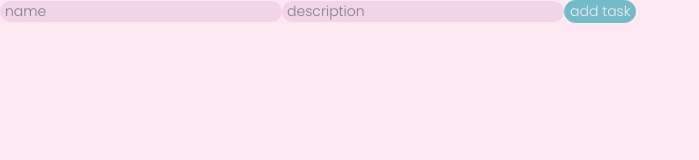
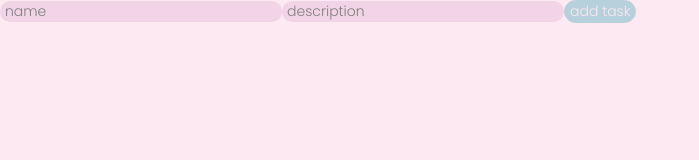
Before and after one commit to marwanzaky/todo, an Angular app: page / in a window 1280 px wide. Shown: the top 160 px of the page, without its empty margins (0-699 px from the left). Built offline with nearby package versions, Linux system fonts and the light colour scheme.

Commit message:
Use a more mature form with validation

```diff
--- a/src/_variables.scss
+++ b/src/_variables.scss
@@ -2,7 +2,7 @@
 $color-bg: #FCE9F1;
 $color-bg-dark: #F1D4E5;
 
-$color-primary-light: #73BBC9;
+$color-primary-light: #D5EBEF;
 $color-primary: #73BBC9;
 $color-primary-dark: #73BBC9;
 
--- a/src/app/app.component.html
+++ b/src/app/app.component.html
@@ -1,7 +1,7 @@
-<form class="addTask" (submit)="addTask(name.value,description.value); false;">
-  <input type="text" placeholder="name" required #name>
-  <input type="text" placeholder="description" required #description>
-  <app-button-full [type]="'submit'">add task</app-button-full>
+<form class="addTask" [formGroup]="addTaskForm" (ngSubmit)="addTask()">
+  <input id="name" type="text" placeholder="name" formControlName="name">
+  <input id="description" type="text" placeholder="description" formControlName="description">
+  <app-button-full [type]="'submit'" [disabled]="addTaskForm.invalid">add task</app-button-full>
 </form>
 
 <div class="tasks">
--- a/src/app/app.component.ts
+++ b/src/app/app.component.ts
@@ -1,4 +1,6 @@
 import { Component } from '@angular/core';
+import { FormControl, FormGroup, Validators } from '@angular/forms';
+
 import { Task } from './task';
 
 @Component({
@@ -11,14 +13,20 @@ export class AppComponent {
   tasks: Task[] = [];
   selectedTask?: Task;
 
-  addTask(name: string, description: string): void {
+  addTaskForm = new FormGroup({
+    name: new FormControl('', [Validators.required]),
+    description: new FormControl('', [Validators.required])
+  });
+
+  addTask(): void {
     const newTask: Task = {
-      name,
-      description,
+      name: this.addTaskForm.value.name ?? '',
+      description: this.addTaskForm.value.description ?? '',
       completed: false
     };
 
     this.tasks.push(newTask);
+    this.addTaskForm.reset();
   }
 
   onSelect(task: Task): void {
--- a/src/app/app.module.ts
+++ b/src/app/app.module.ts
@@ -1,6 +1,6 @@
 import { NgModule } from '@angular/core';
 import { BrowserModule } from '@angular/platform-browser';
-import { FormsModule } from '@angular/forms';
+import { FormsModule, ReactiveFormsModule } from '@angular/forms';
 
 import { AppComponent } from './app.component';
 import { TaskComponent } from './task/task.component';
@@ -15,7 +15,8 @@ import { ButtonFullComponent, ButtonGhostComponent } from './ui/button/button.co
   ],
   imports: [
     BrowserModule,
-    FormsModule
+    FormsModule,
+    ReactiveFormsModule
   ],
   providers: [],
   bootstrap: [AppComponent]
--- a/src/app/task/task.component.html
+++ b/src/app/task/task.component.html
@@ -2,5 +2,5 @@
 
 <div class="task">
     <div class="task-name" [class.completed]="task!.completed">{{task!.name}}</div>
-    <!-- <div class="task-description">{{task?.description}}</div> -->
+    <div class="task-description" [class.completed]="task!.completed">{{task?.description}}</div>
 </div>
--- a/src/app/task/task.component.scss
+++ b/src/app/task/task.component.scss
@@ -1,11 +1,11 @@
 @import './../../variables';
 
 :host {
-  @apply flex gap-[5px];
+  @apply p-[5px] flex gap-[5px];
 
   &:hover {
-    background-color:$color-primary-dark;
-    padding-left: 5px;
+    @apply pl-[10px];
+    background-color:$color-primary-light;
   }
 }
 
@@ -13,8 +13,12 @@
   background-color: $color-primary;
 }
 
-.task-name.completed {
+.task-name.completed, .task-description.completed {
   text-decoration: line-through;
+}
+
+.task.name, .task-description {
+  @apply my-[-5px];
 }
 
 .task-description {
--- a/src/app/ui/button/button.component.scss
+++ b/src/app/ui/button/button.component.scss
@@ -7,6 +7,10 @@
   &:hover {
     background-color: $color-primary-dark;
   }
+}
+
+.btn-base:disabled {
+  opacity: 0.5;
 }
 
 .btn-full {
--- a/src/app/ui/button/button.component.ts
+++ b/src/app/ui/button/button.component.ts
@@ -3,7 +3,7 @@ import { Component, Input } from '@angular/core';
 @Component({
   selector: 'app-button-full',
   template: `
-  <button class="btn-base btn-full" type="{{type}}">
+  <button class="btn-base btn-full" type="{{type}}" [disabled]="disabled">
     <ng-content></ng-content>
   </button>
   `,
@@ -11,6 +11,7 @@ import { Component, Input } from '@angular/core';
 })
 export class ButtonFullComponent {
   @Input() type: string = 'button';
+  @Input() disabled: boolean = false;
 }
 
 @Component({
```
